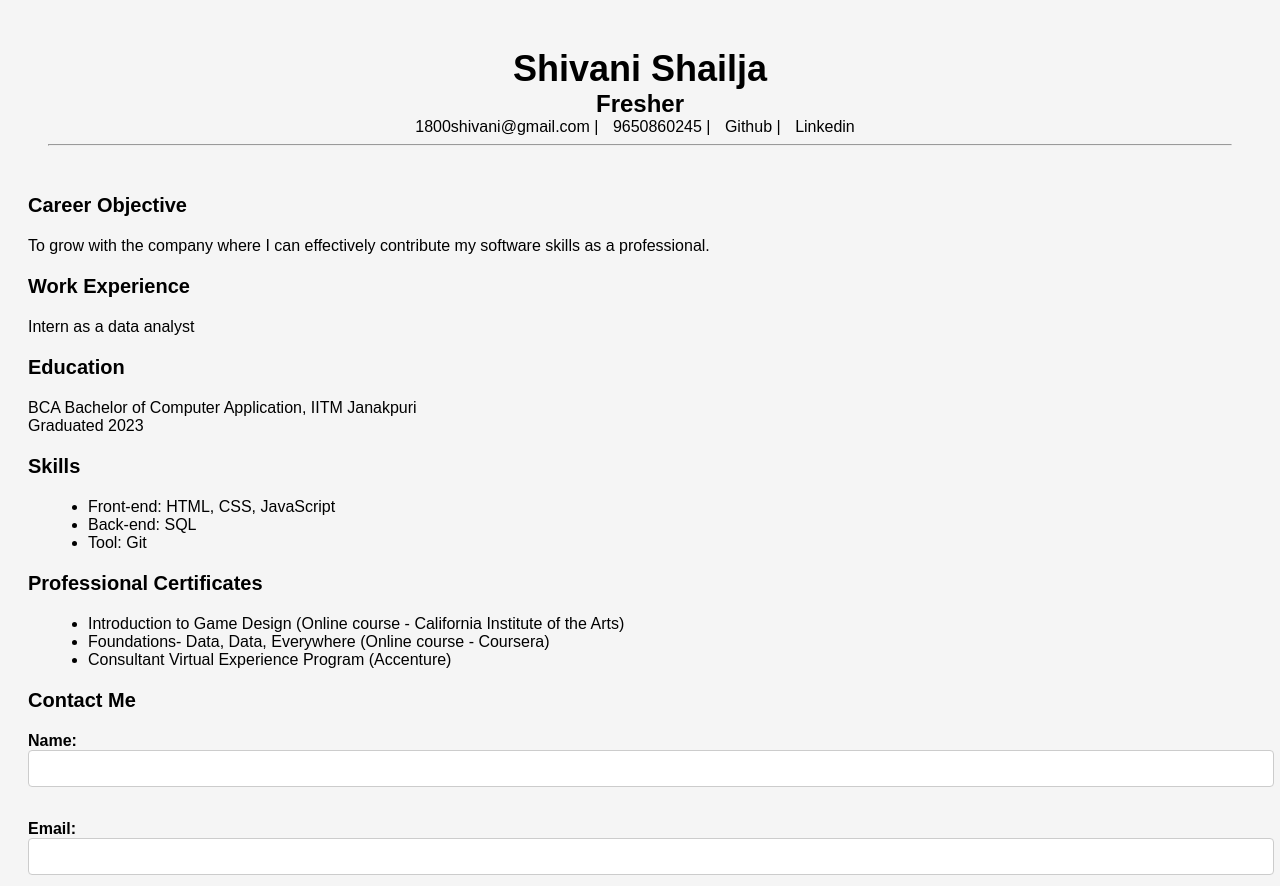
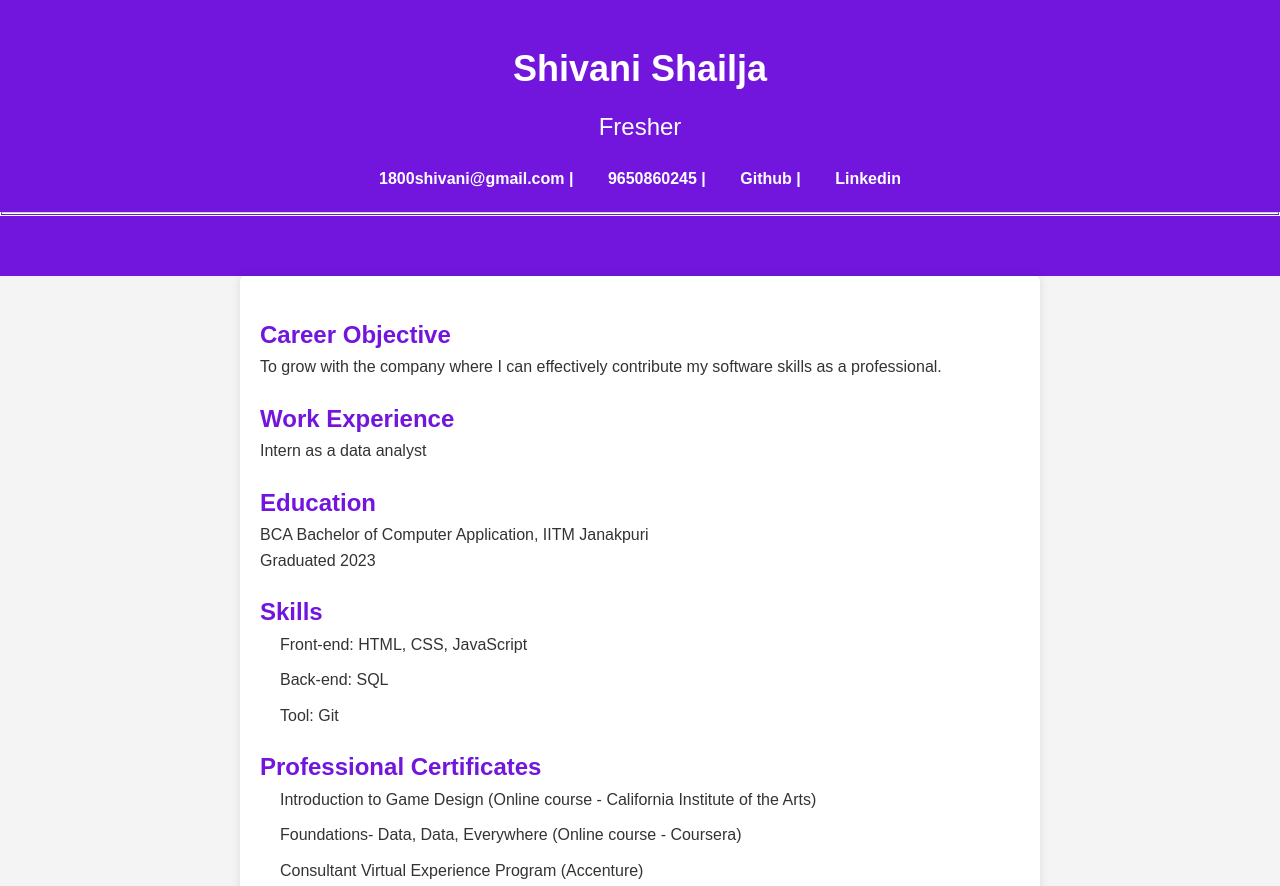
Before and after one commit to shivaniongit18/portfolio, a plain HTML site: page index.html in a window 1280 px wide. Shown: the top 886 px of the page. Drawn offline with Linux system fonts and the light colour scheme.

Commit message:
Update style.css

```diff
--- a/style.css
+++ b/style.css
@@ -1,43 +1,80 @@
 
+* {
+    margin: 0;
+    padding: 0;
+    box-sizing: border-box;
+}
 body {
-    font-family: "Arial, sans-serif" ;
-    font-size: large;
-    padding: 20px;
-    font: 1em sans-serif;
-    background-color: whitesmoke;
-
+    font-family: 'Arial', sans-serif;
+    background-color: #f4f4f4;
+    color: #333;
+    line-height: 1.6;
+    margin: 0;
+    padding: 0;
 }
 
 header {
+    background-color: #7215dd;
+    color: #fff;
     text-align: center;
-    padding: 20px;
+    padding: 40px 0;
 }
 
 header h1 {
     font-size: 36px;
-    margin: 0;
+    font-weight: bold;
+    margin-bottom: 10px;
 }
+
 header h2 {
     font-size: 24px;
-    margin: 0;
+    font-weight: normal;
+    margin-top: 0;
+}
+
+nav {
+    text-align: center;
+    margin-top: 20px;
 }
 
 nav a {
     text-decoration: none;
-    color: black;
-    margin-right: 10px;
+    color: white;
+    margin: 0 15px;
+    font-weight: bold;
+}
+
+main {
+    max-width: 800px;
+    margin: 0 auto;
+    padding: 20px;
+    background-color: #fff;
+    box-shadow: 0 0 10px rgba(0, 0, 0, 0.1);
+    border-radius: 5px;
 }
 
 h3 {
-    font-size: 20px;
+    font-size: 24px;
+    color: #7215dd;
+    margin-top: 20px;
 }
 ul {
-    list-style-type: disc;
+    list-style: none;
     margin-left: 20px;
+}
+
+ul li {
+    margin-bottom: 10px;
+}
+
+form {
+    margin-top: 20px;
 }
 
 label {
     font-weight: bold;
+    display: block;
+    margin-bottom: 5px;
 }
 
 input[type="text"],
@@ -45,18 +82,22 @@ input[type="email"],
 textarea {
     width: 100%;
     padding: 10px;
-    margin-bottom: 15px;
+    margin-bottom: 10px;
     border: 1px solid #ccc;
-    border-radius: 4px;
+    border-radius: 5px;
 }
 
-input[type="submit"]
-{
-    background-color: black;
-    color: white;
+input[type="submit"] {
+    background-color: #7215dd;
+    color: #fff;
     padding: 10px 20px;
     border: none;
-    border-radius: 4px;
+    border-radius: 5px;
     cursor: pointer;
-    font-weight: bold;
 }
+
+hr {
+    border: double;
+    border-top: 1px solid #ccc;
+    margin: 20px 0;
+}
```
